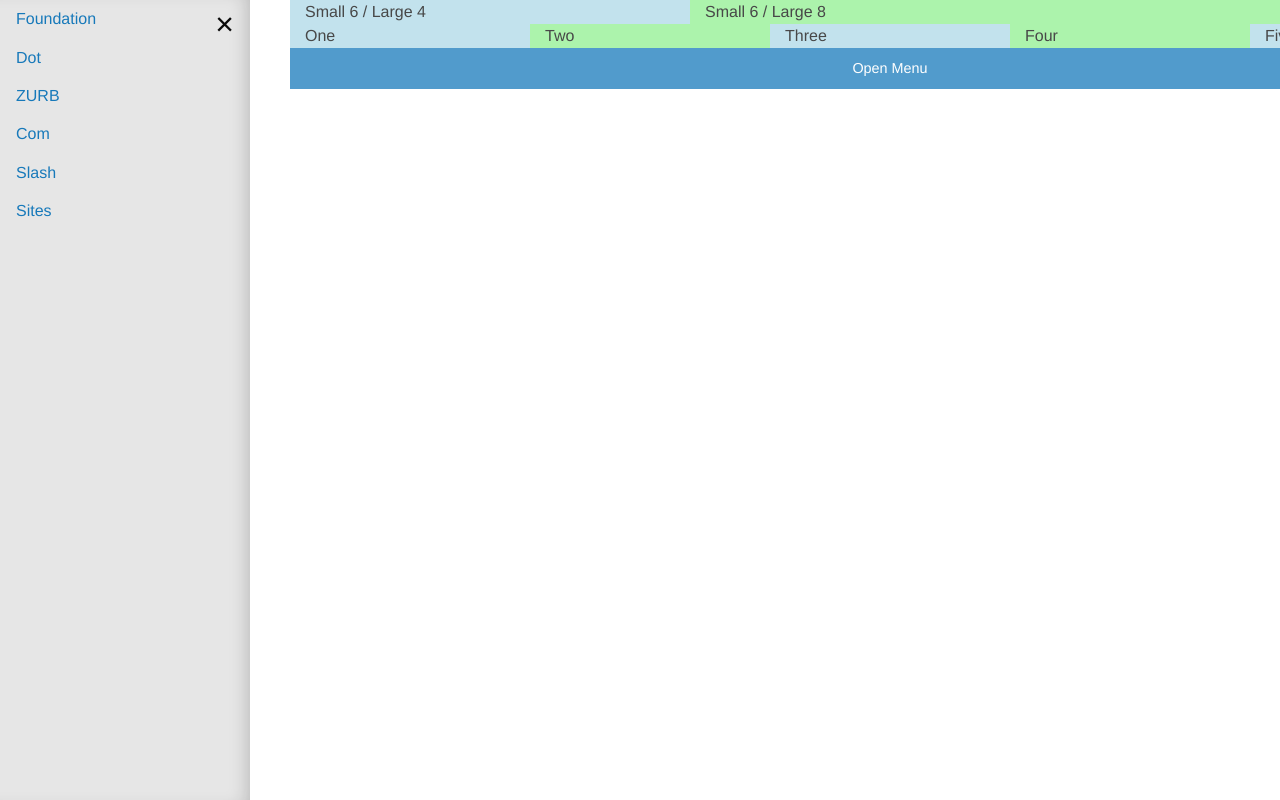
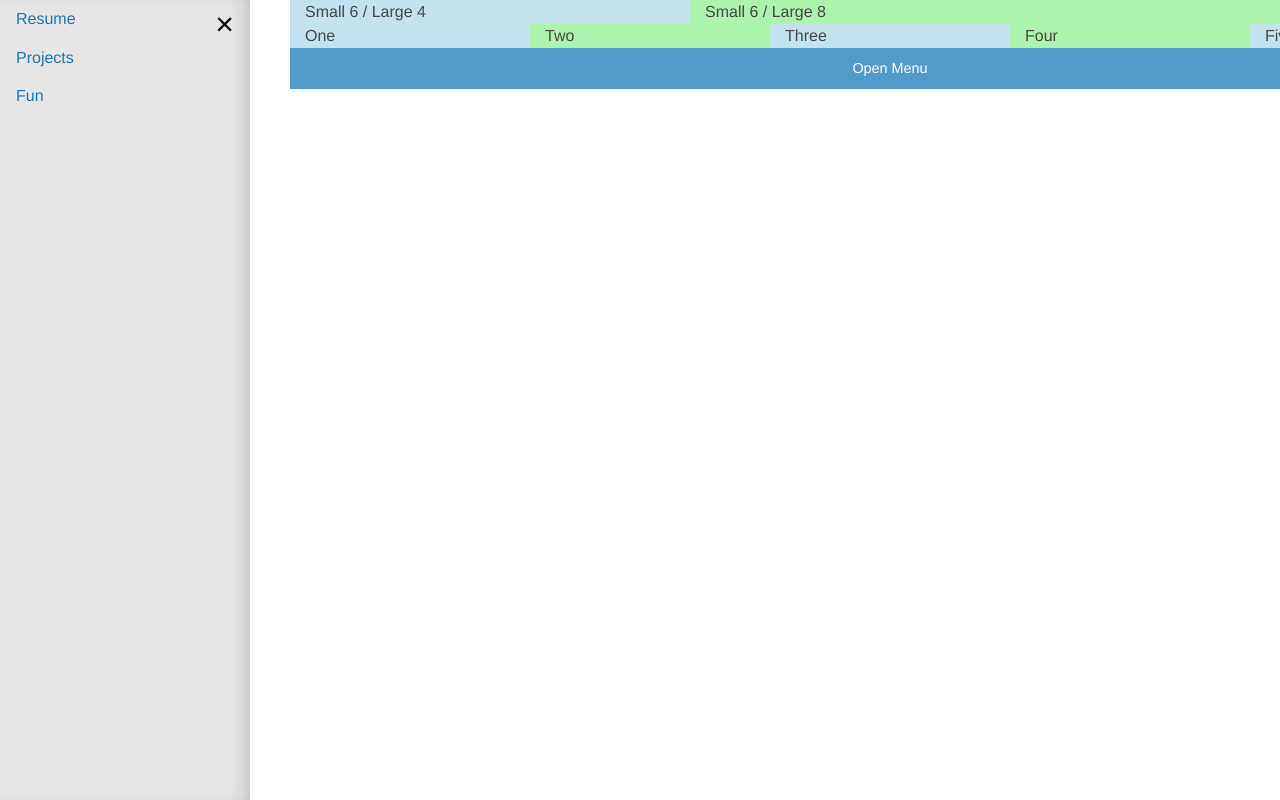
Before and after one commit to adrian-rmrz/adrian-rmrz.github.io, a plain HTML site: page html/fun.html in a window 1280 px wide. Both pictures are taken after a click on the button "Open Menu". Drawn offline with nearby package versions, Linux system fonts and the light colour scheme.

Commit message:
Fixed References

```diff
--- a/html/fun.html
+++ b/html/fun.html
@@ -17,12 +17,9 @@
 
             <!-- Menu -->
             <ul class="vertical menu">
-                <li><a href="#">Foundation</a></li>
-                <li><a href="#">Dot</a></li>
-                <li><a href="#">ZURB</a></li>
-                <li><a href="#">Com</a></li>
-                <li><a href="#">Slash</a></li>
-                <li><a href="#">Sites</a></li>
+              <li><a href="./resume.html">Resume</a></li>
+              <li><a href="./projects.html">Projects</a></li>
+              <li><a href="./fun.html">Fun</a></li>
             </ul>
         </div>
         <!-- Your page content lives here -->
@@ -51,9 +48,9 @@
     </div>
 
     <!-- include before closing <body> tag -->
-    <script src="js/vendor/jquery.js"></script>
-    <script src="js/vendor/what-input.js"></script>
-    <script src="js/vendor/foundation.js"></script>
+    <script src="../js/vendor/jquery.js"></script>
+    <script src="../js/vendor/what-input.js"></script>
+    <script src="../js/vendor/foundation.js"></script>
     <script type="application/javascript">
         $(document).foundation();
     </script>
```
Also changed, not shown: html/index.html (+6 -9 lines), html/projects.html (+6 -9 lines), html/resume.html (+6 -9 lines).
